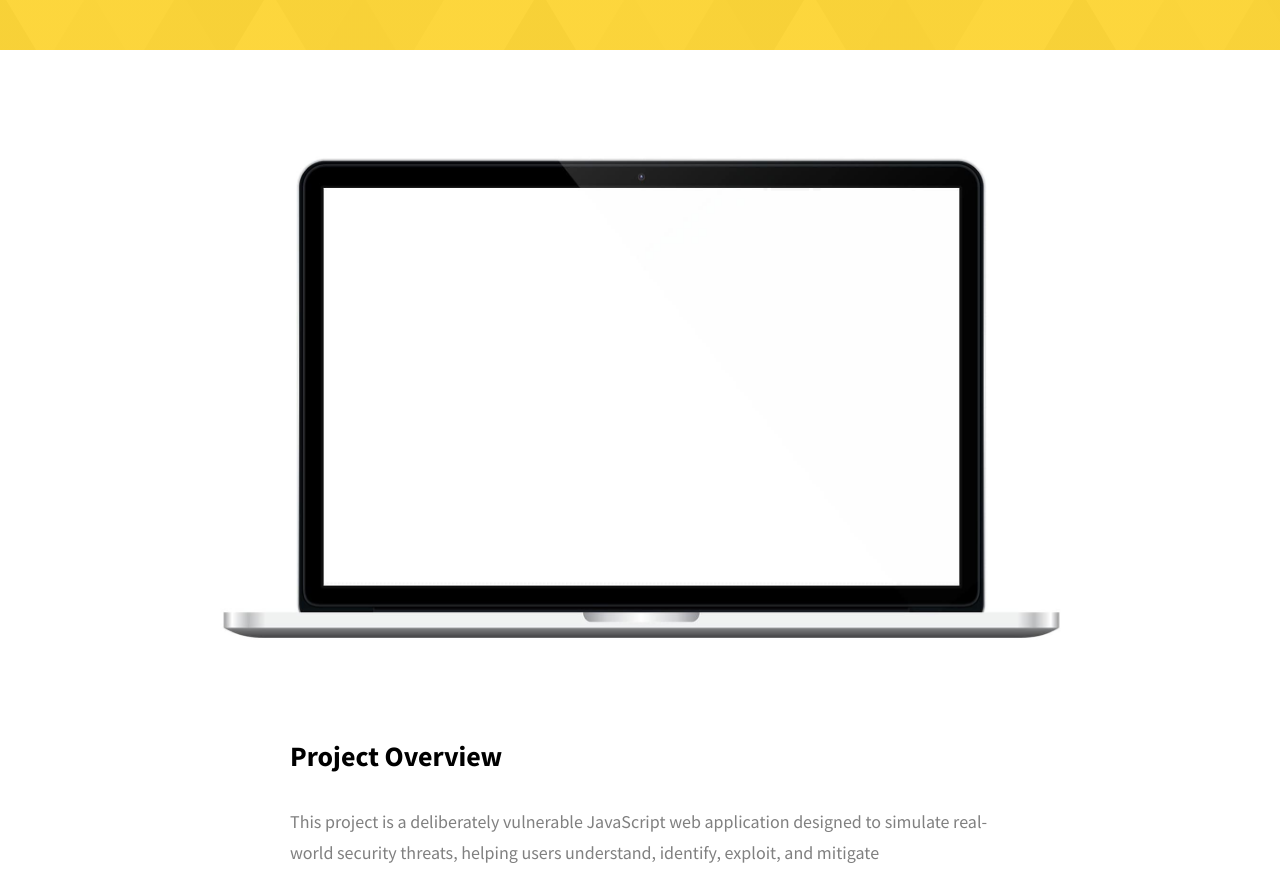
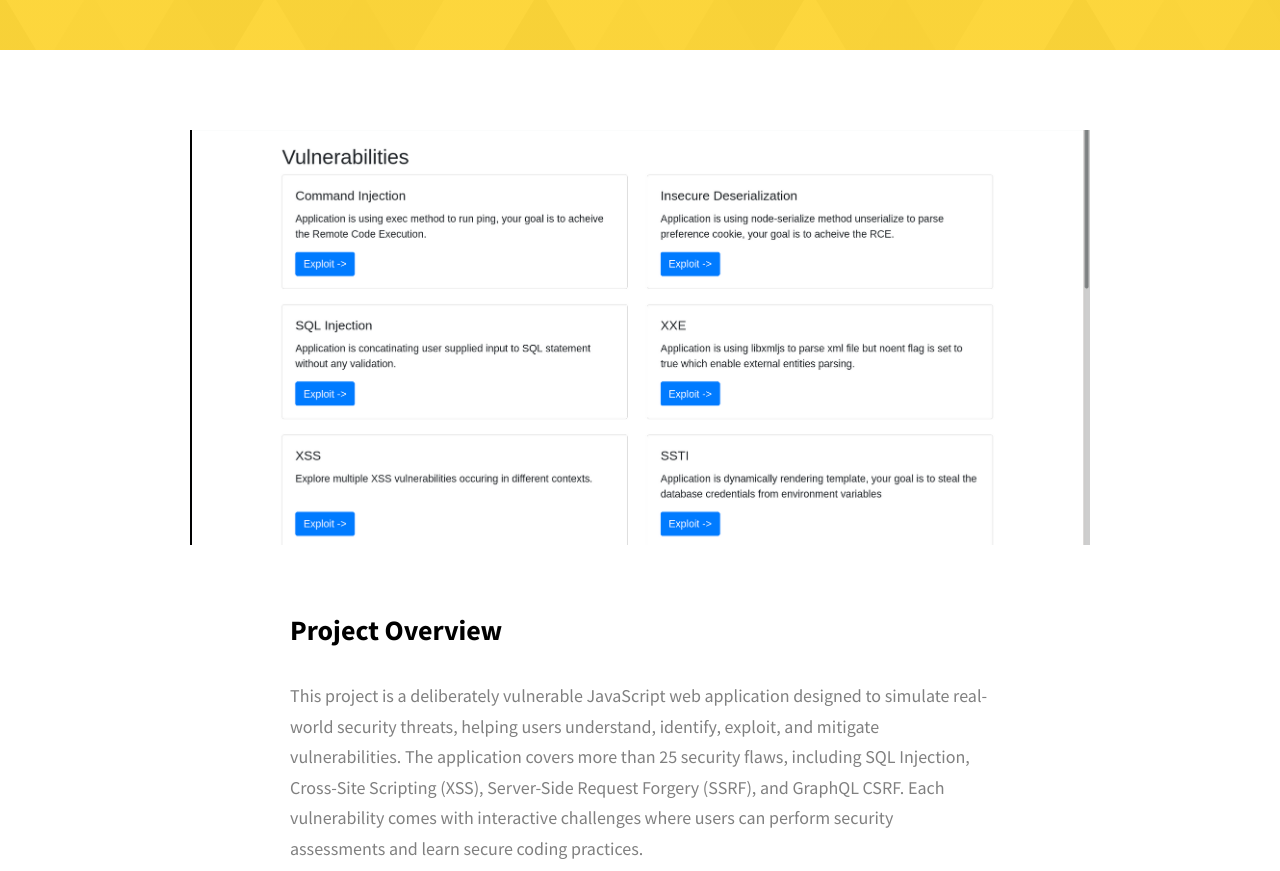
Before and after one commit to agarwal-prakhar/devPortfolio, a website: page project-1.html in a window 1280 px wide. Shown: the part 760-1631 px from the top of the page. Drawn offline with Linux system fonts and the light colour scheme; files whose address does not match are found by name.

Commit message:
Update project-1.html

```diff
--- a/project-1.html
+++ b/project-1.html
@@ -101,7 +101,7 @@
         <div class="project-details__content">
           <div class="project-details__showcase-img-cont">
             <img
-              src="./assets/jpeg/project-mockup-example.jpeg"
+              src="./assets/jpeg/ss40.png"
               alt="Project Image"
               class="project-details__showcase-img"
             />
```
